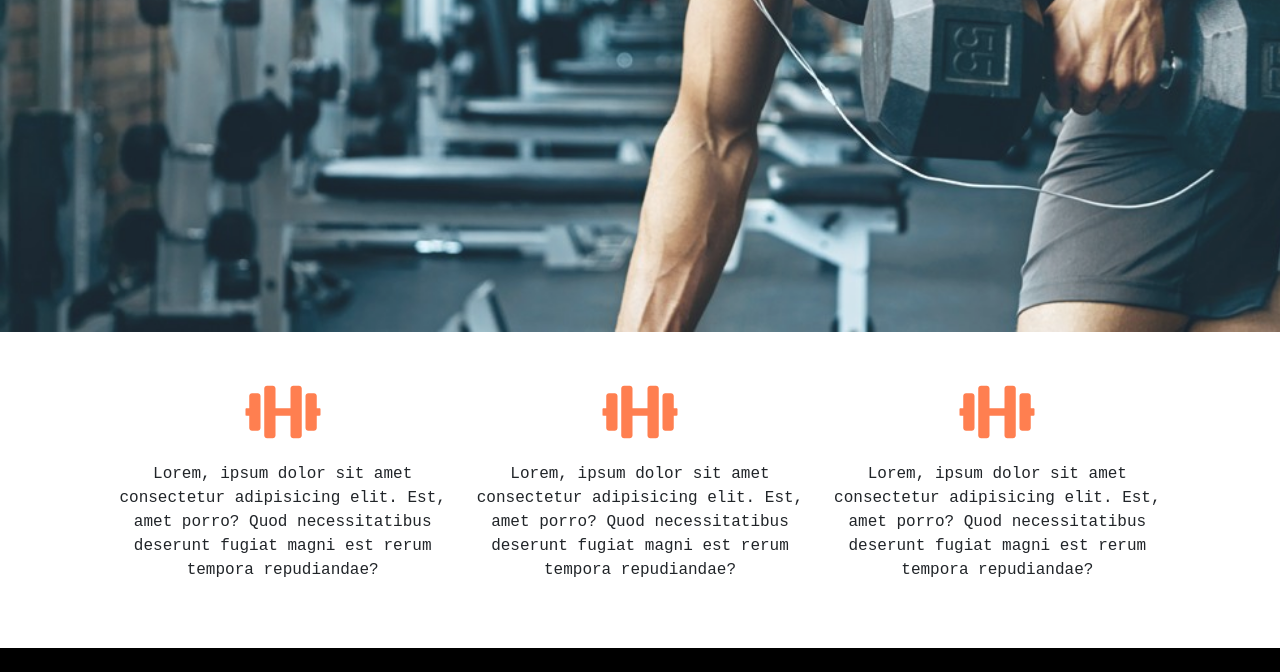
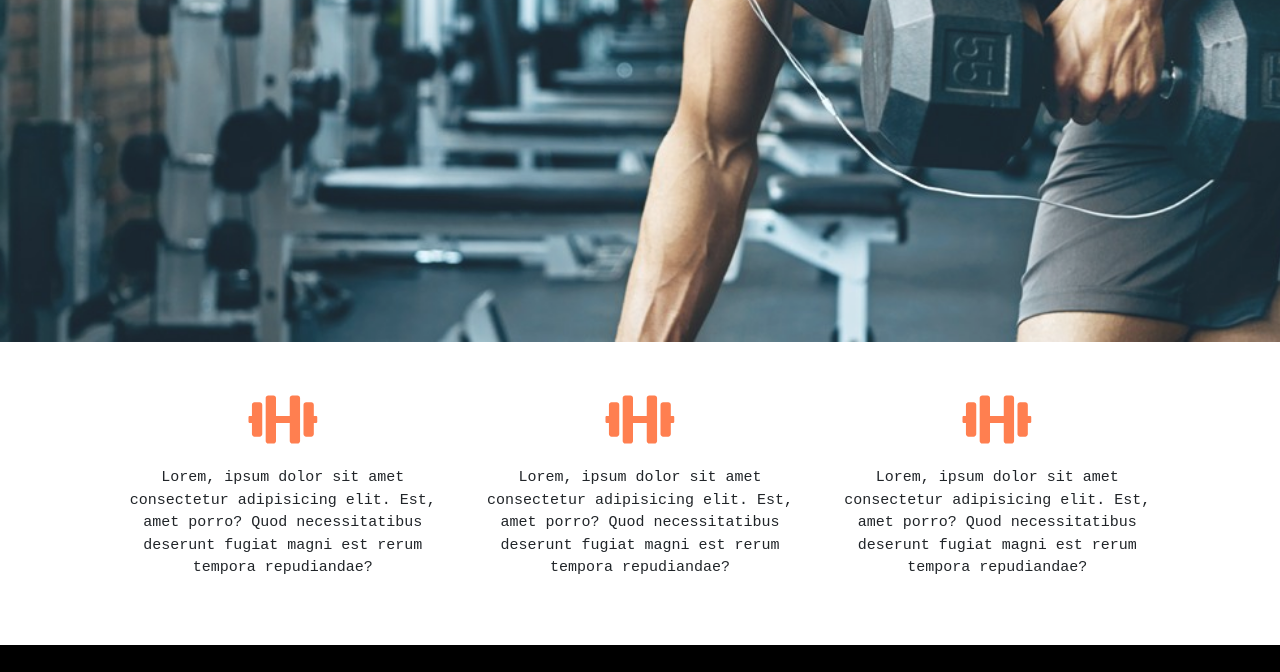
Before and after one commit to Worlasiag/11fitness, a plain HTML site: page index.html in a window 1280 px wide. Shown: the part 498-1170 px from the top of the page. Drawn offline with nearby package versions, Linux system fonts and the light colour scheme.

Commit message:
Update index.html

```diff
--- a/index.html
+++ b/index.html
@@ -13,6 +13,7 @@
 <link rel="stylesheet" href="https://cdnjs.cloudflare.com/ajax/libs/font-awesome/5.14.0/css/regular.min.css">
 <link rel="stylesheet" href="https://cdnjs.cloudflare.com/ajax/libs/font-awesome/5.14.0/css/solid.min.css">
 <link rel="stylesheet" href="css/mobile.css" media="only screen and (max-width:600px)">
+<link rel="stylesheet" href="css/W3css.css">
 <link rel="stylesheet" href="css/large.css" media="only screen and (min-width: 600px)" />
 <link rel="stylesheet" href="css/xlarge.css" media="only screen and (min-width: 768px)" />
 <link rel="stylesheet" href="css/xxlarge.css" media="only screen and (min-width: 992px)" />
```
